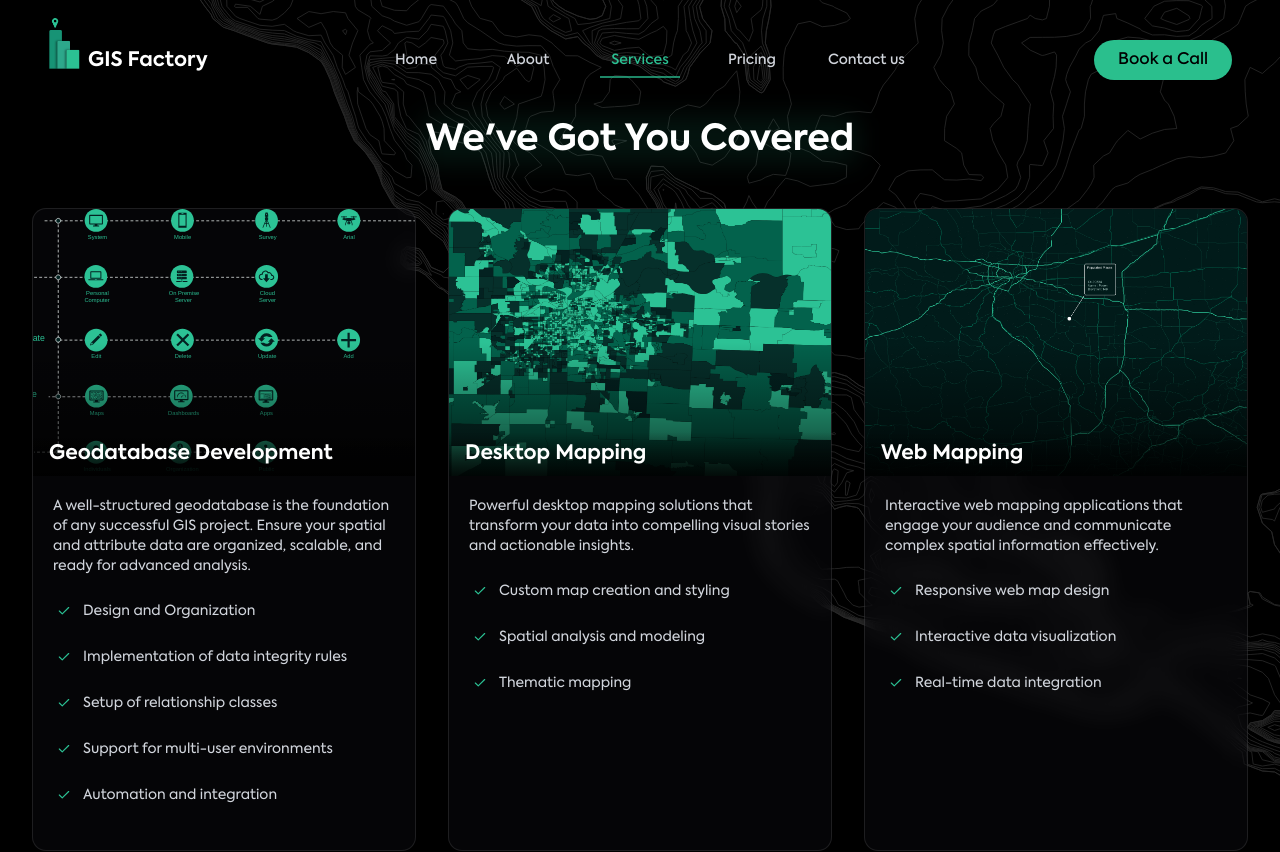
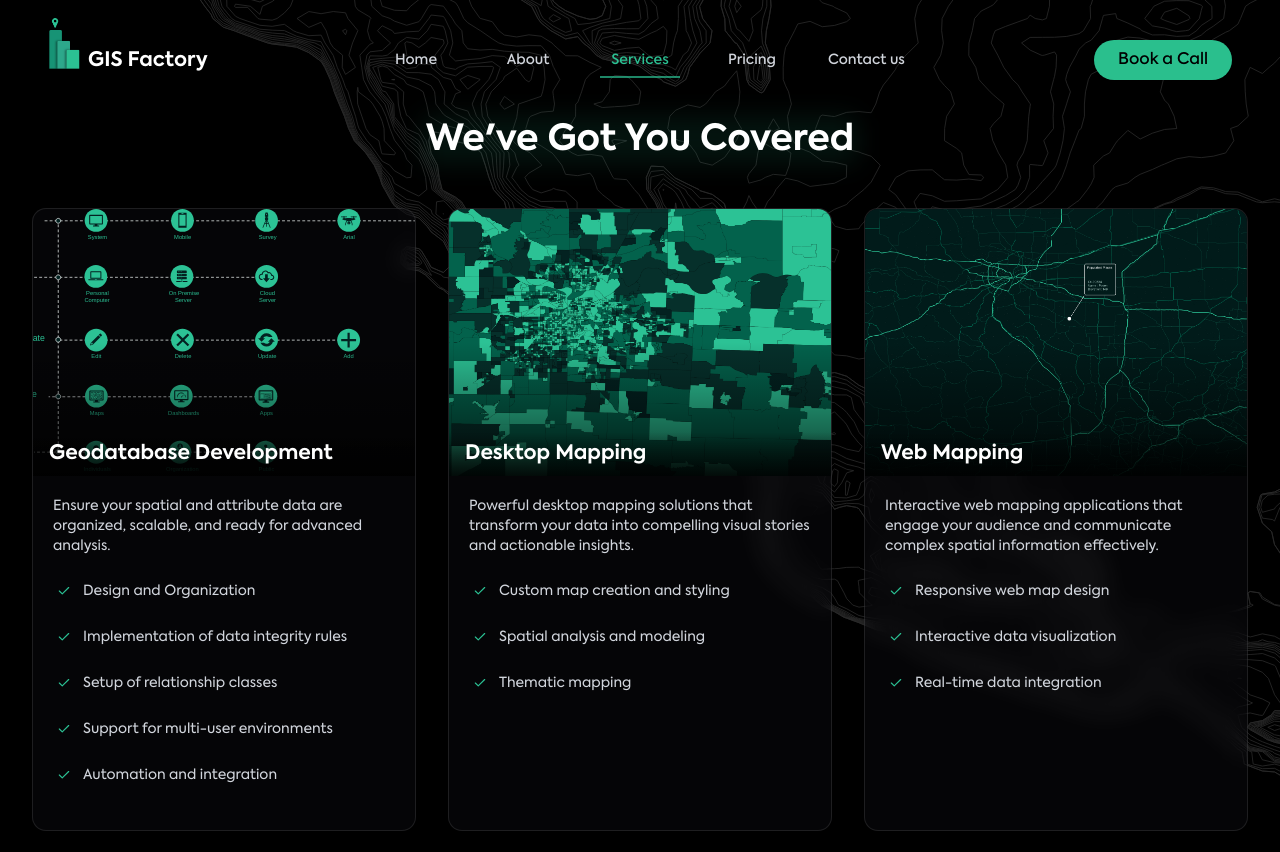
Before and after one commit to alisaad-Github/gis-factory-website, a Next.js app: page /services in a window 1280 px wide. Shown: the top 852 px of the page. Built offline with nearby package versions, Linux system fonts and the light colour scheme.

Commit message:
Update geodatabase text.ts

```diff
--- a/src/data/services.ts
+++ b/src/data/services.ts
@@ -5,7 +5,7 @@ export const services = [
     image: "/service-geodatabase-development.svg",
     detailImage: "/cover-geodatabase-development.svg",
     description:
-      "A well-structured geodatabase is the foundation of any successful GIS project. Ensure your spatial and attribute data are organized, scalable, and ready for advanced analysis.",
+      "Ensure your spatial and attribute data are organized, scalable, and ready for advanced analysis.",
     features: [
       "Design and Organization",
       "Implementation of data integrity rules",
```
